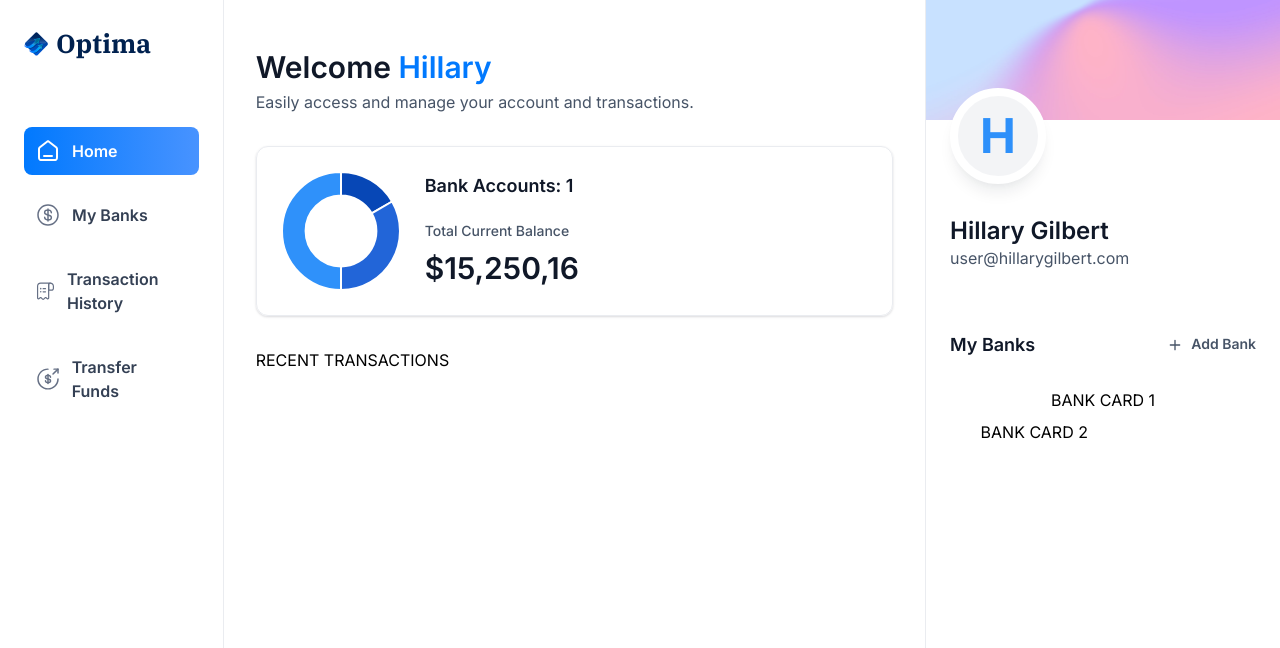
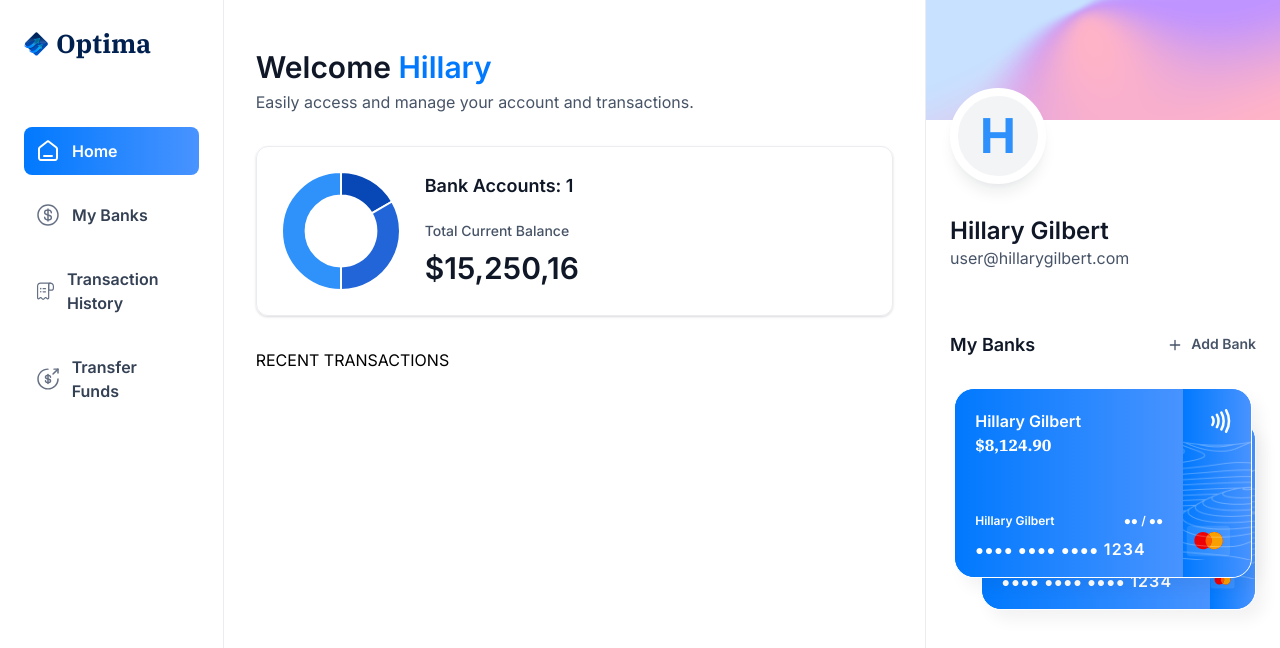
Before and after one commit to HillaryG1/nextjs.banking, a Next.js app: page / in a window 1280 px wide. Shown: the top 648 px of the page. Built offline with nearby package versions, Linux system fonts and the light colour scheme.

Commit message:
Implement Both Sidebars

```diff
--- a/app/(root)/page.tsx
+++ b/app/(root)/page.tsx
@@ -1,18 +1,22 @@
-import HeaderBox from '@/components/HeaderBox'
-import RightSidebar from '@/components/RightSidebar';
-import TotalBalanceBox from '@/components/TotalBalanceBox';
+import HeaderBox from "@/components/HeaderBox";
+import RightSidebar from "@/components/RightSidebar";
+import TotalBalanceBox from "@/components/TotalBalanceBox";
 
 const Home = () => {
-  const loggedIn = {firstName: 'Hillary', lastName: 'Gilbert', email: 'user@hillarygilbert.com'};
+  const loggedIn = {
+    firstName: "Hillary",
+    lastName: "Gilbert",
+    email: "user@hillarygilbert.com",
+  };
 
   return (
-    <section className='home'>
-    <div className='home-content'>
+    <section className="home">
+      <div className="home-content">
         <header className="home-header">
           <HeaderBox
             type="greeting"
             title="Welcome"
-          user={loggedIn?.firstName || 'Guest'}
+            user={loggedIn?.firstName || "Guest"}
             subtext="Easily access and manage your account and transactions."
           />
 
@@ -22,17 +26,21 @@
             totalCurrentBalance={15250.16}
           />
         </header>
-
         RECENT TRANSACTIONS
       </div>
 
       <RightSidebar
         user={loggedIn}
         transactions={[]}
-      banks={[{}, {}]}
+        banks={[
+          { currentBalance: 8124.9 },
+          {
+            currentBalance: 5320.5,
+          },
+        ]}
       />
     </section>
-  )
-}
+  );
+};
 
-export default Home
+export default Home;
--- /dev/null
+++ b/components/BankCard.tsx
@@ -0,0 +1,55 @@
+import { formatAmount } from "@/lib/utils";
+import Image from "next/image";
+import Link from "next/link";
+import React from "react";
+
+const BankCard = ({
+  account,
+  userName,
+  showBalance = true,
+}: CreditCardProps) => {
+  return (
+    <div className="flex flex-col">
+      <Link href="/" className="bank-card">
+        <div className="bank-card_content">
+          <div>
+            <h1 className="text-16 font-semibold text-white">
+              {account.name || userName}
+            </h1>
+            <p className="font-ibm-plex-serif font-black text-white">
+              {formatAmount(account.currentBalance)}
+            </p>
+          </div>
+          <article className="flex flex-col gap-2">
+            <div className="flex justify-between">
+              <h1 className="text-12 font-semibold text-white">{userName}</h1>
+              <h2 className="text-12 font-semibold text-white">●● / ●●</h2>
+            </div>
+            <p className="text-14 font-semibold tracking-[1.1px] text-white">
+              ●●●● ●●●● ●●●● <span className="text-16">1234</span>
+            </p>
+          </article>
+        </div>
+        <div className="bank-card_icon">
+          <Image src="/icons/Paypass.svg" width={20} height={24} alt="pay" />
+          <Image
+            src="/icons/mastercard.svg"
+            width={45}
+            height={32}
+            alt="mastercard"
+            className="ml-5"
+          />
+        </div>
+        <Image
+          src="/icons/lines.png"
+          width={316}
+          height={190}
+          alt="lines"
+          className="absolute top-0 left-0"
+        />
+      </Link>
+    </div>
+  );
+};
+
+export default BankCard;
--- a/components/RightSidebar.tsx
+++ b/components/RightSidebar.tsx
@@ -1,6 +1,7 @@
 import Image from 'next/image'
 import Link from 'next/link'
 import React from 'react'
+import BankCard from './BankCard'
 //RightSidebar  with destructured props
 const RightSidebar = ({ user, transactions, banks }: RightSidebarProps) => {
   return (
@@ -49,12 +50,22 @@
         <div className='relative flex flex-1 flex-col items-center justify-center gap-5'>
           {/* Show the first bank card */}
           <div className='relative z-10'>
-            BANK CARD 1
+            <BankCard
+            key={banks[0].$id}
+            account={banks[0]}
+            userName={`${user.firstName} ${user.lastName}`}
+            showBalance={false}
+            />
           </div>
             {/* Show second bank card if it exists */}
           {banks [1] && (
             <div className='absolute right-0 top-8 z-0 w-[90%]'>
-              BANK CARD 2
+              <BankCard
+              key={banks[1].$id}
+              account={banks[1]}
+              userName={`${user.firstName} ${user.lastName}`}
+              showBalance={false}
+              />
 
             </div>
           )}
```
Lines whose indentation alone changed are shown as unchanged.
